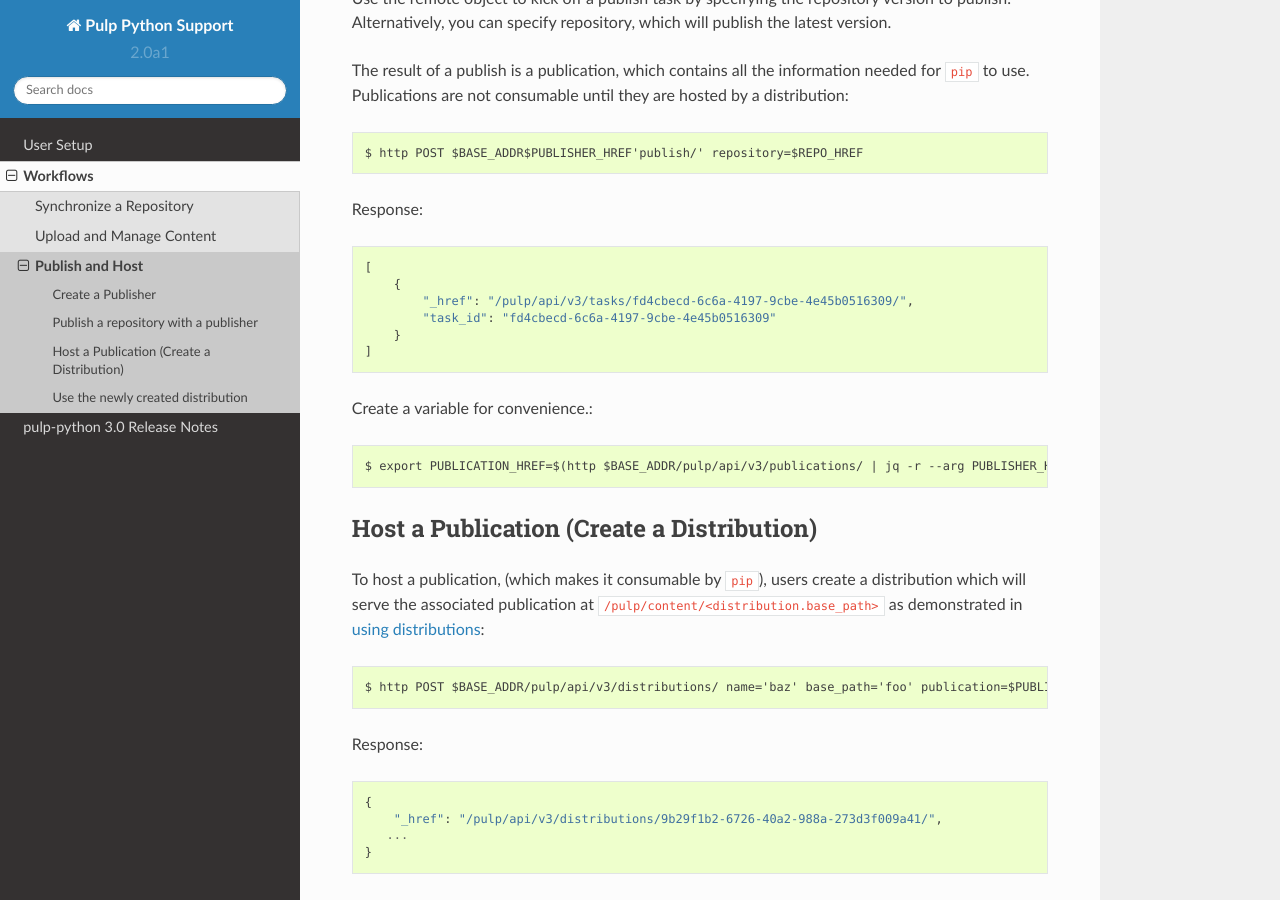
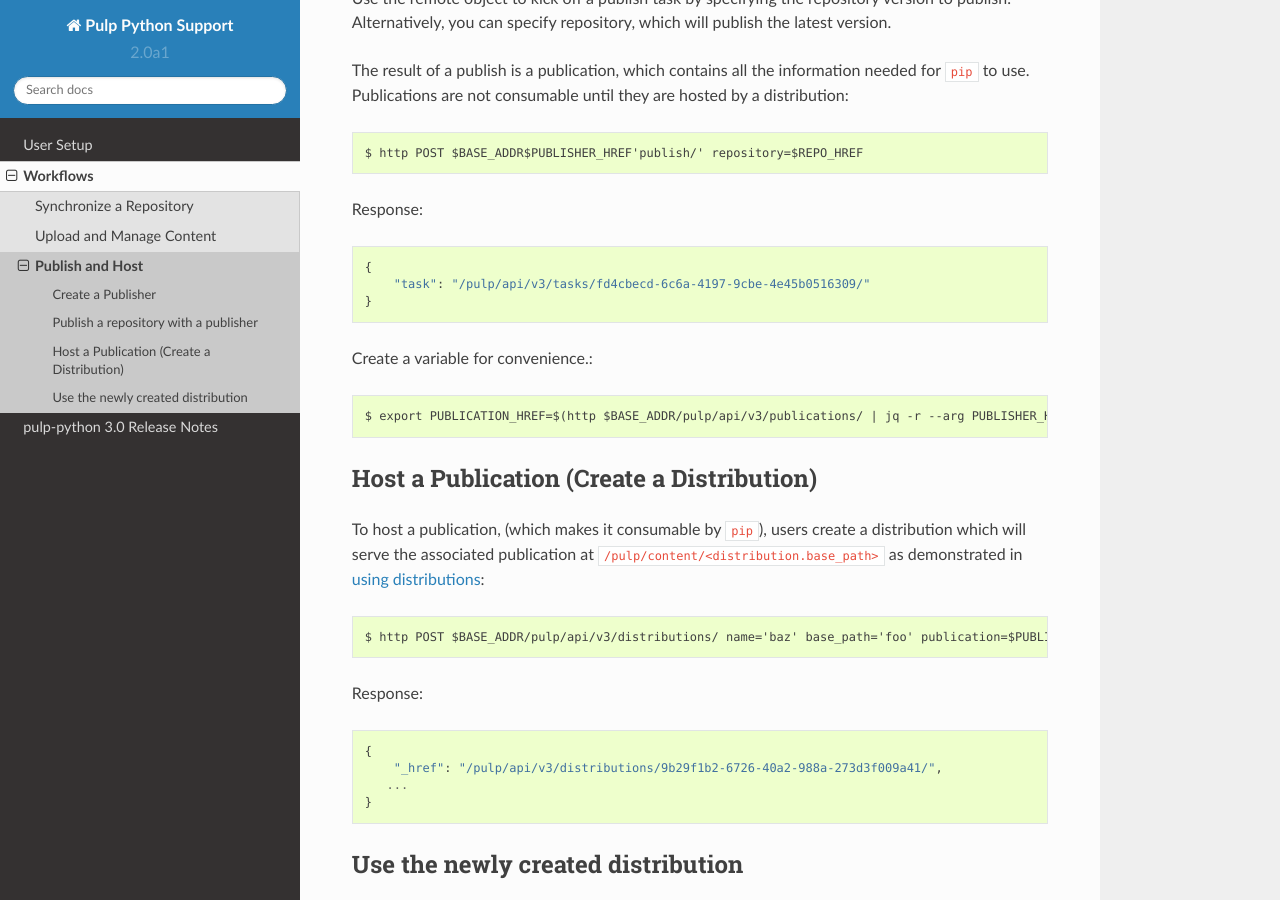
Before and after one commit to pulp/pulp_python, a Sphinx documentation site: the page built from docs/workflows/publish-host.rst, in a window 1280 px wide and 900 px high, scrolled down 776 px. Built offline with Sphinx 7.4.7 and the Read the Docs theme 2.0.0, drawn with Linux system fonts in a browser that asks for light colours.

Commit message:
Update workflow in docs
Recently fields of responses were changed (e.g. https://pulp.plan.io/issues/3978, https://pulp.plan.io/issues/3979). Workflow in docs should be updated.

[noissue]

```diff
--- a/docs/workflows/publish-host.rst
+++ b/docs/workflows/publish-host.rst
@@ -37,12 +37,9 @@
 
 Response::
 
-    [
-        {
-            "_href": "/pulp/api/v3/tasks/fd4cbecd-6c6a-4197-9cbe-4e45b0516309/",
-            "task_id": "fd4cbecd-6c6a-4197-9cbe-4e45b0516309"
-        }
-    ]
+    {
+        "task": "/pulp/api/v3/tasks/fd4cbecd-6c6a-4197-9cbe-4e45b0516309/"
+    }
 
 Create a variable for convenience.::
 
--- a/docs/workflows/sync.rst
+++ b/docs/workflows/sync.rst
@@ -118,8 +118,7 @@
 Response::
 
     {
-        "_href": "/pulp/api/v3/tasks/3896447a-2799-4818-a3e5-df8552aeb903/",
-        "task_id": "3896447a-2799-4818-a3e5-df8552aeb903"
+        "task": "/pulp/api/v3/tasks/3896447a-2799-4818-a3e5-df8552aeb903/"
     }
 
 You can follow the progress of the task with a GET request to the task href. Notice that when the
```
